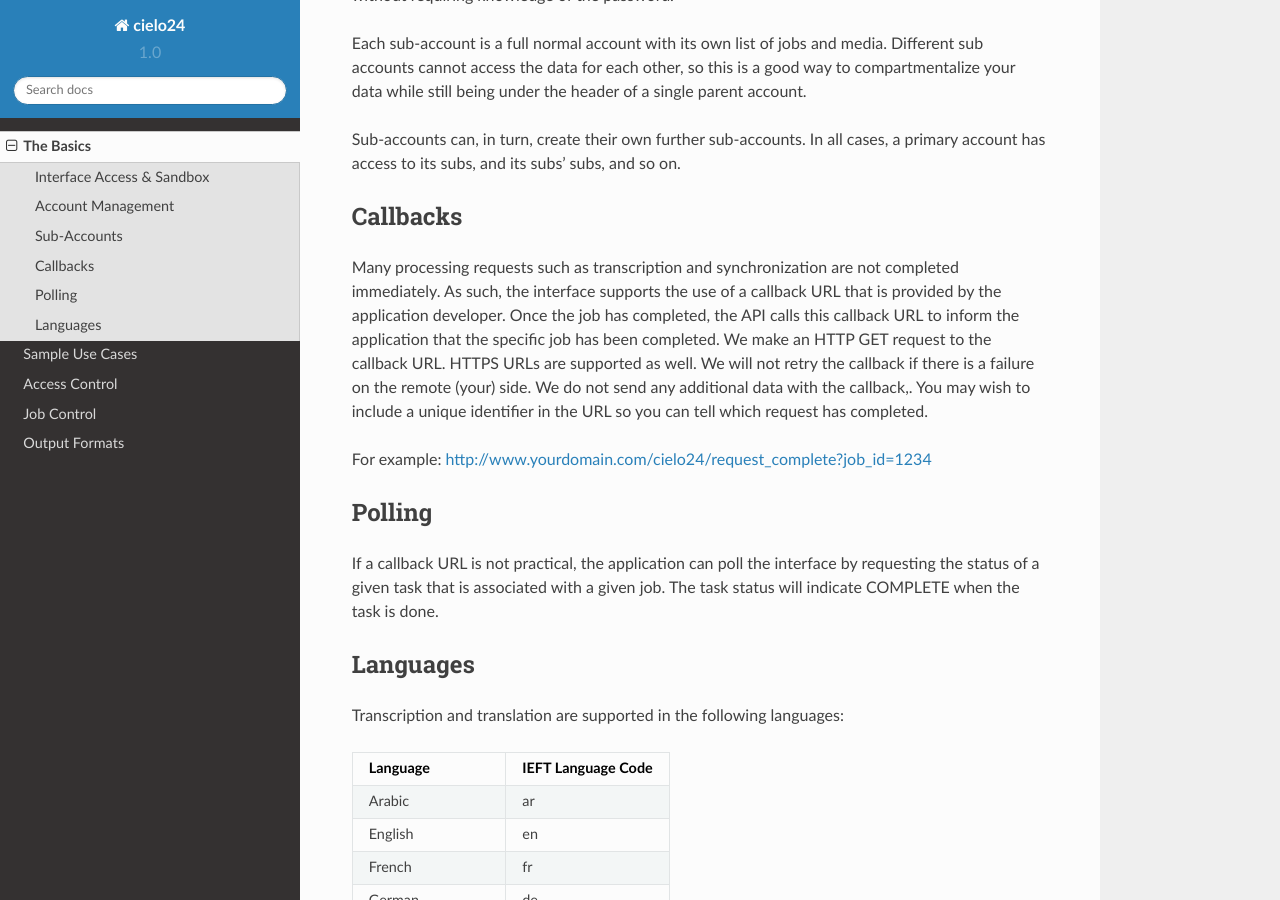
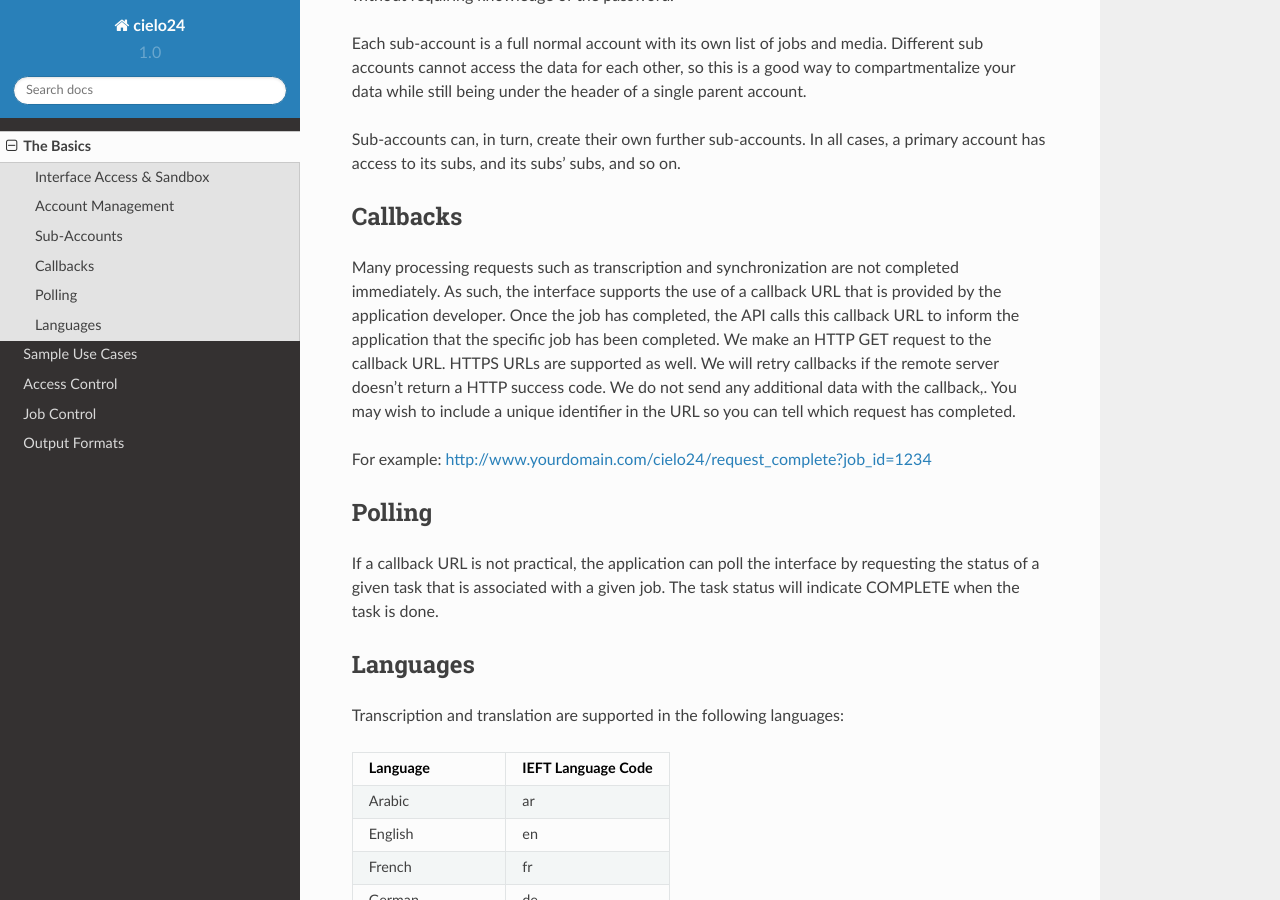
Before and after one commit to cielo24/Docs, a Sphinx documentation site: the page built from api/source/basics.rst, in a window 1280 px wide and 900 px high, scrolled down 805 px. Built offline with Sphinx 7.4.7 and the Read the Docs theme 2.0.0, drawn with Linux system fonts in a browser that asks for light colours.

Commit message:
Basics updated

```diff
--- a/api/source/basics.rst
+++ b/api/source/basics.rst
@@ -40,7 +40,7 @@ Many processing requests such as transcription and synchronization are not compl
 As such, the interface supports the use of a callback URL that is provided by the application developer.
 Once the job has completed, the API calls this callback URL to inform the application that the specific job has been completed.
 We make an HTTP GET request to the callback URL. HTTPS URLs are supported as well.
-We will not retry the callback if there is a failure on the remote (your) side.
+We will retry callbacks if the remote server doesn't return a HTTP success code.
 We do not send any additional data with the callback,.
 You may wish to include a unique identifier in the URL so you can tell which request has completed.
 
```
